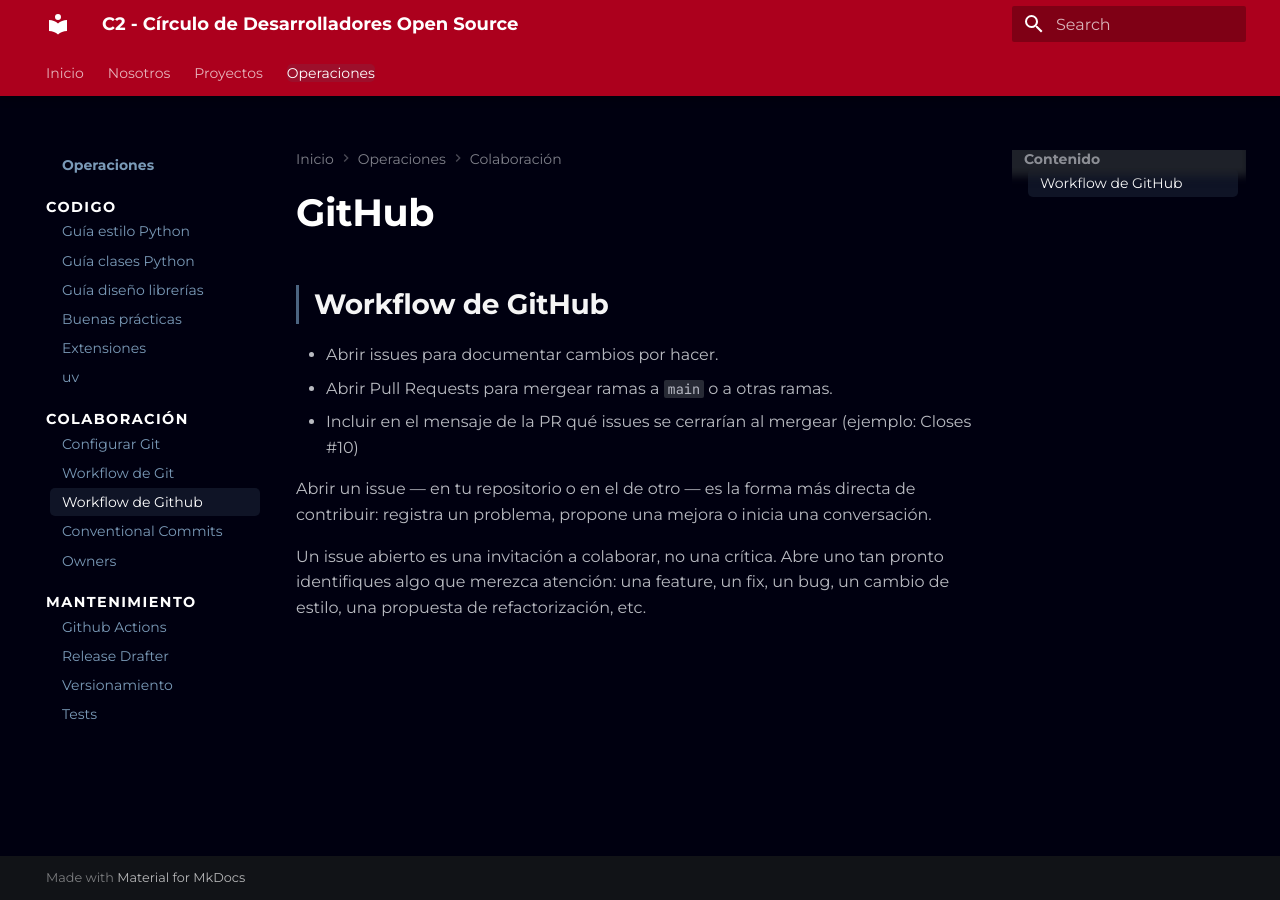
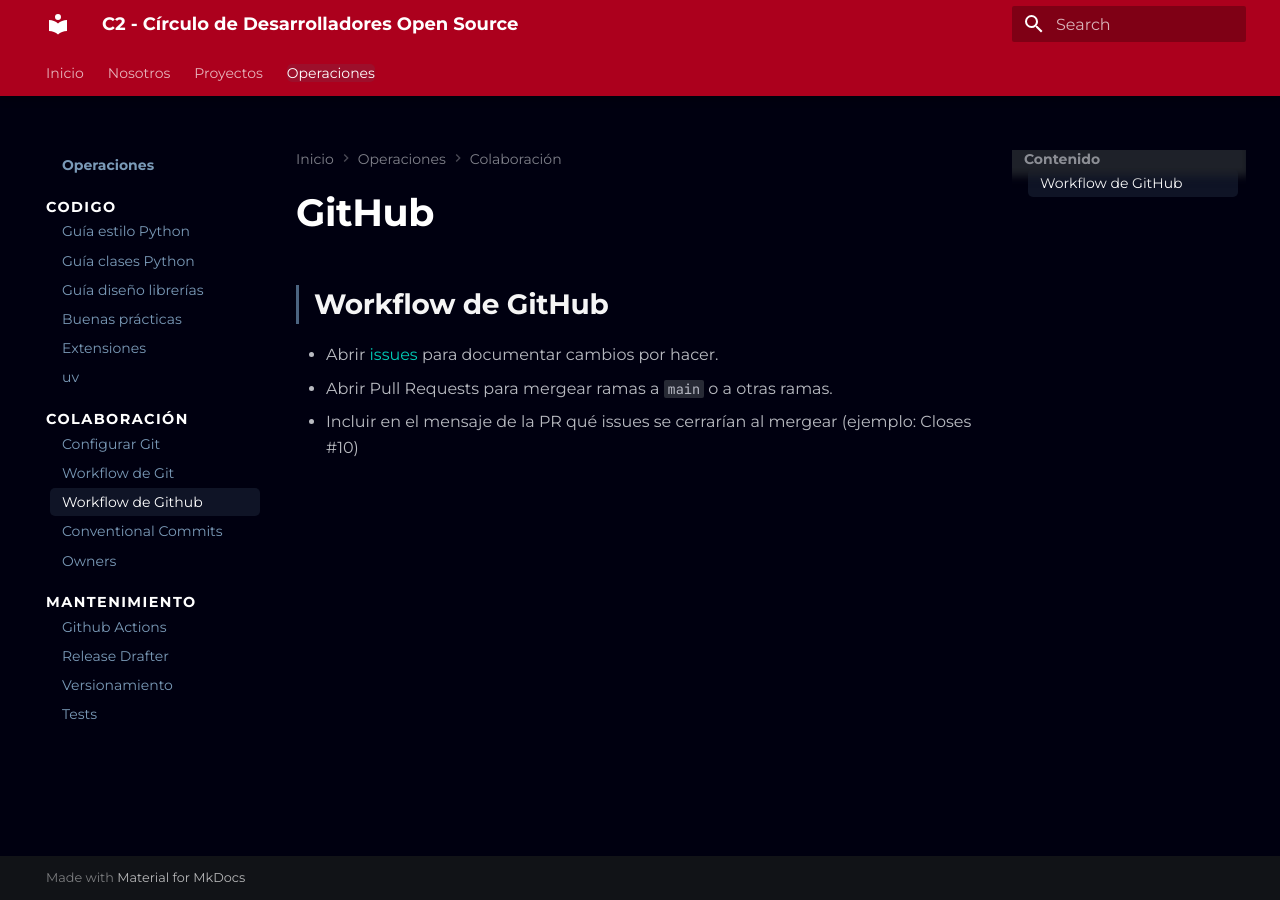
Before and after one commit to c2-circulo-desarrolladores/c2-core, an MkDocs documentation site: the page built from docs/operaciones/colaboracion/github_workflow.md, in a window 1280 px wide. Built offline with MkDocs 1.6.1 and Material for MkDocs 9.7.7, drawn with Linux system fonts in a browser that asks for light colours.

Commit message:
feat(ops): Agregar apartado de issues y actualizar github workflow

```diff
--- a/docs/operaciones/colaboracion/github_workflow.md
+++ b/docs/operaciones/colaboracion/github_workflow.md
@@ -2,10 +2,6 @@
 
 ## Workflow de GitHub
 
-- Abrir issues para documentar cambios por hacer.
+- Abrir [issues](issues.md) para documentar cambios por hacer.
 - Abrir Pull Requests para mergear ramas a `main` o a otras ramas.
 - Incluir en el mensaje de la PR qué issues se cerrarían al mergear (ejemplo: Closes #10)
-
-Abrir un issue — en tu repositorio o en el de otro — es la forma más directa de contribuir: registra un problema, propone una mejora o inicia una conversación.
-
-Un issue abierto es una invitación a colaborar, no una crítica. Abre uno tan pronto identifiques algo que merezca atención: una feature, un fix, un bug, un cambio de estilo, una propuesta de refactorización, etc.
```
Also changed, not shown: docs/operaciones/colaboracion/issues.md (added, +42 -0 lines).
